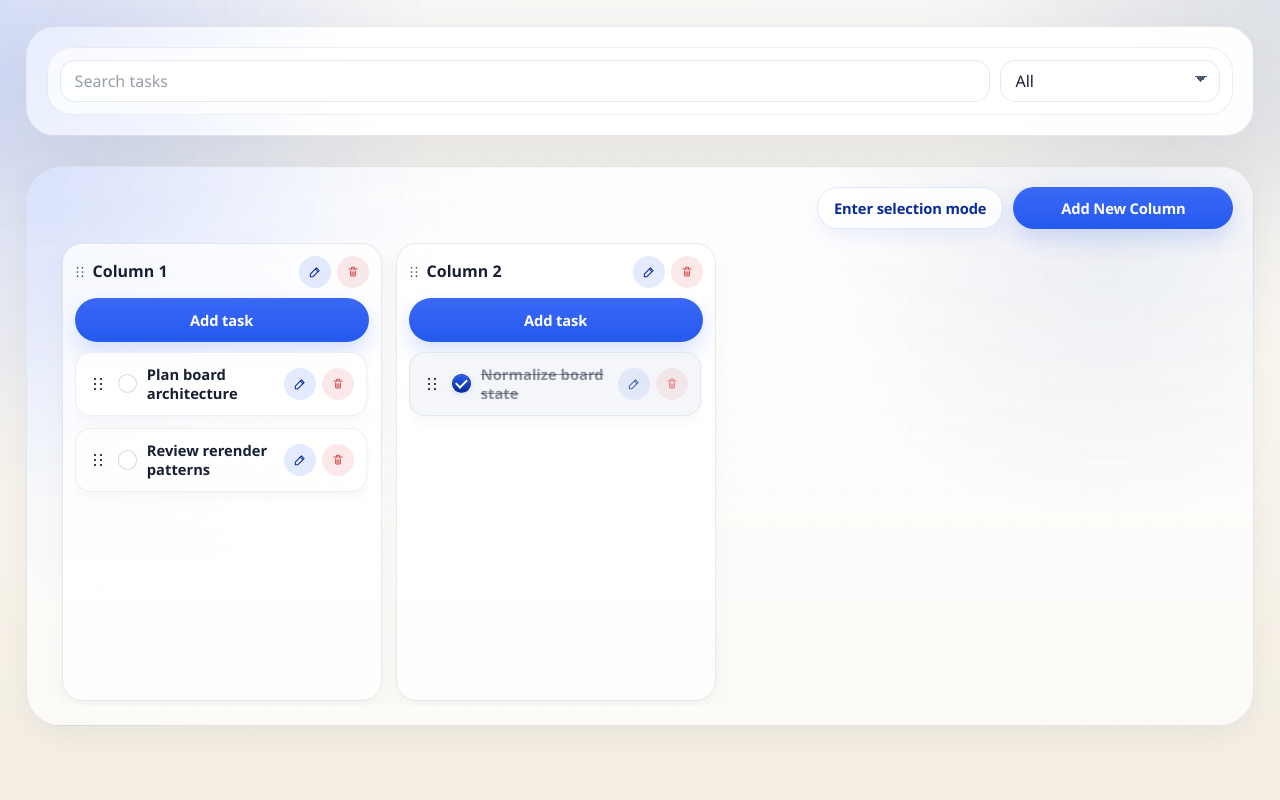
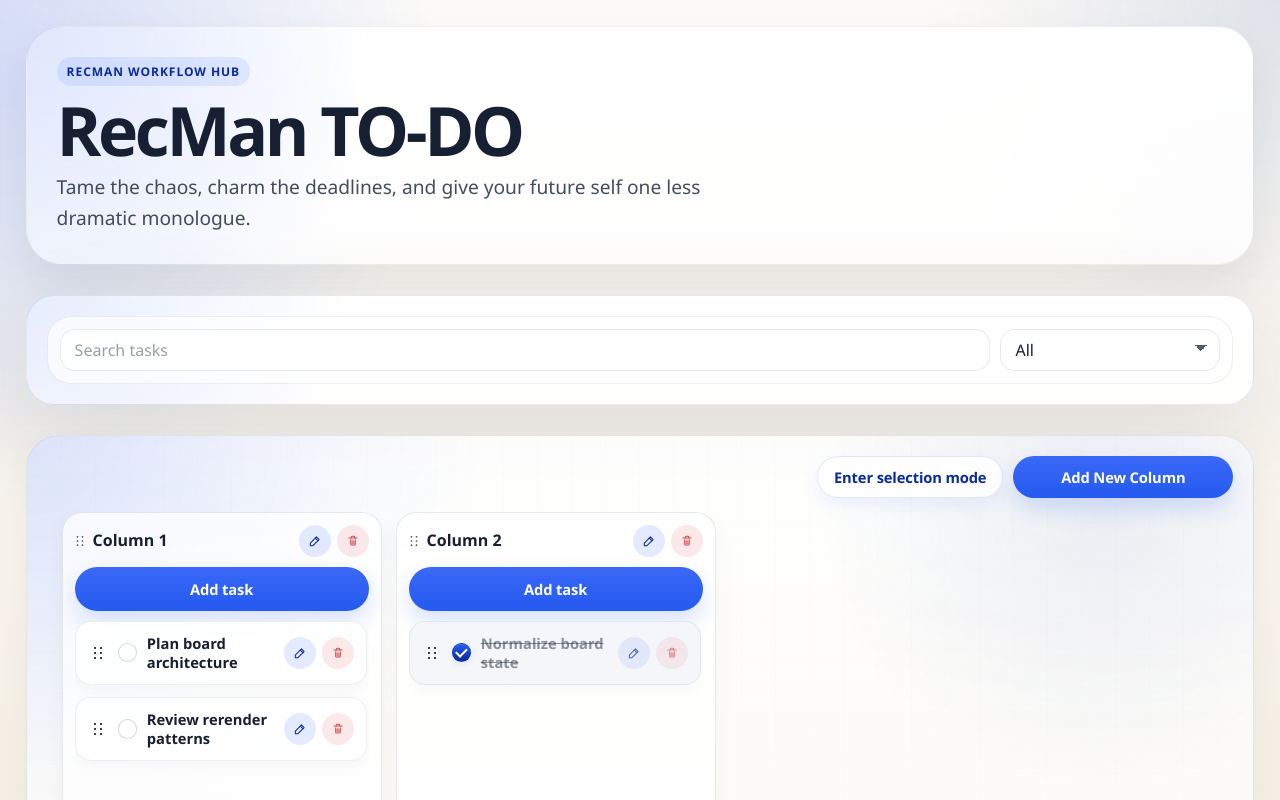
Before and after one commit to RubenTerzian/RecMan-TO-DO-app, a React (Vite) app: page / in a window 1280 px wide. Shown: the top 800 px of the page. Built offline with nearby package versions, Linux system fonts and the light colour scheme.

Commit message:
Added confirmation modal using createPortal for column delete Added title and description for the page

```diff
--- a/index.html
+++ b/index.html
@@ -32,6 +32,7 @@
   </head>
   <body>
     <div id="root"></div>
+    <div id="modal-root"></div>
     <script type="module" src="/src/main.tsx"></script>
   </body>
 </html>
--- a/src/app/App.tsx
+++ b/src/app/App.tsx
@@ -6,6 +6,16 @@ export default function App() {
   return (
     <div className={styles.appShell} data-testid="app-shell">
       <div className={styles.appFrame}>
+        <header className={styles.hero} aria-label="RecMan board introduction">
+          <span className={styles.eyebrow}>RecMan workflow hub</span>
+          <div className={styles.heroCopy}>
+            <h1 className={styles.heroTitle}>RecMan TO-DO</h1>
+            <p className={styles.heroSubtitle}>
+              Tame the chaos, charm the deadlines, and give your future self one
+              less dramatic monologue.
+            </p>
+          </div>
+        </header>
         <TopBar />
         <ColumnsGrid />
       </div>
--- a/src/app/AppShell.module.css
+++ b/src/app/AppShell.module.css
@@ -46,6 +46,83 @@
   gap: clamp(18px, 2.4vw, 30px);
 }
 
+.hero {
+  display: grid;
+  gap: 12px;
+  padding: clamp(18px, 3.5vw, 30px);
+  border: 1px solid rgba(32, 50, 79, 0.08);
+  border-radius: calc(var(--radius-xl) + 8px);
+  background:
+    radial-gradient(
+      circle at top left,
+      rgba(36, 90, 240, 0.14),
+      transparent 28%
+    ),
+    linear-gradient(
+      180deg,
+      rgba(255, 255, 255, 0.96),
+      rgba(255, 255, 255, 0.84)
+    );
+  box-shadow: 0 20px 40px rgba(24, 34, 53, 0.08);
+}
+
+.eyebrow {
+  display: inline-flex;
+  align-items: center;
+  width: fit-content;
+  min-width: 0;
+  padding: 6px 10px;
+  border-radius: 999px;
+  background: rgba(36, 90, 240, 0.1);
+  color: var(--color-accent-strong);
+  font-size: 0.75rem;
+  font-weight: 800;
+  letter-spacing: 0.08em;
+  text-transform: uppercase;
+}
+
+.heroCopy {
+  display: grid;
+  gap: 10px;
+  max-width: 56rem;
+}
+
+.heroTitle {
+  margin: 0;
+  font-size: clamp(2rem, 8vw, 4.25rem);
+  line-height: 0.95;
+  letter-spacing: -0.05em;
+  color: #172033;
+}
+
+.heroSubtitle {
+  margin: 0;
+  max-width: 44rem;
+  color: rgba(23, 32, 51, 0.8);
+  font-size: clamp(0.98rem, 3.4vw, 1.2rem);
+  line-height: 1.6;
+}
+
+@media (max-width: 479px) {
+  .appShell {
+    padding: 12px;
+  }
+
+  .hero {
+    gap: 10px;
+    padding: 16px;
+  }
+
+  .eyebrow {
+    font-size: 0.68rem;
+    letter-spacing: 0.06em;
+  }
+
+  .heroTitle {
+    font-size: clamp(1.85rem, 10vw, 2.4rem);
+  }
+}
+
 @media (min-width: 1680px) {
   .appShell {
     padding-inline: clamp(24px, 3vw, 48px);
--- /dev/null
+++ b/src/components/shared/ConfirmationModal/ConfirmationModal.module.css
@@ -0,0 +1,77 @@
+.overlay {
+  position: fixed;
+  inset: 0;
+  z-index: 1000;
+  display: flex;
+  align-items: center;
+  justify-content: center;
+  padding: 24px;
+  background: rgba(18, 24, 38, 0.44);
+  backdrop-filter: blur(8px);
+}
+
+.modal {
+  width: min(100%, 460px);
+  border: 1px solid var(--color-border);
+  border-radius: var(--radius-xl);
+  padding: 24px;
+  background: var(--color-surface-strong);
+  box-shadow: var(--shadow-lg);
+}
+
+.content {
+  display: grid;
+  gap: 12px;
+}
+
+.title {
+  margin: 0;
+  color: var(--color-text);
+  font-size: 1.25rem;
+  font-weight: 800;
+  letter-spacing: -0.02em;
+}
+
+.description {
+  margin: 0;
+  color: var(--color-text-muted);
+  font-size: 0.95rem;
+  line-height: 1.5;
+}
+
+.actions {
+  margin-top: 24px;
+  display: flex;
+  justify-content: flex-end;
+  gap: 12px;
+}
+
+.secondaryButton {
+  background: var(--color-surface-muted);
+  color: var(--color-text);
+  box-shadow: none;
+}
+
+.secondaryButton:hover {
+  background: #ebe3d6;
+  box-shadow: none;
+}
+
+.secondaryButton:disabled,
+.secondaryButton:disabled:hover {
+  background: var(--color-surface-muted);
+  color: var(--color-text-muted);
+}
+
+.confirmButton {
+  box-shadow: none;
+}
+
+.dangerButton {
+  background: linear-gradient(180deg, #e86868, #d84c4c);
+}
+
+.dangerButton:hover {
+  background: linear-gradient(180deg, #ec7676, #dd5757);
+  box-shadow: none;
+}
--- /dev/null
+++ b/src/components/shared/ConfirmationModal/ConfirmationModal.tsx
@@ -0,0 +1,76 @@
+import { createPortal } from "react-dom";
+import { Button } from "@/components/atoms/Button/Button";
+import { clsx } from "@/utils/clsx";
+import styles from "./ConfirmationModal.module.css";
+
+type ConfirmationModalProps = {
+  isOpen: boolean;
+  title: string;
+  description: string;
+  confirmLabel?: string;
+  cancelLabel?: string;
+  onConfirm(): void;
+  onCancel(): void;
+};
+
+export function ConfirmationModal({
+  isOpen,
+  title,
+  description,
+  confirmLabel = "Confirm",
+  cancelLabel = "Cancel",
+  onConfirm,
+  onCancel,
+}: ConfirmationModalProps) {
+  const modalRoot = document.getElementById("modal-root");
+
+  if (!isOpen || !modalRoot) {
+    return null;
+  }
+
+  return createPortal(
+    <div className={styles.overlay} onClick={onCancel} role="presentation">
+      <div
+        aria-describedby="confirmation-modal-description"
+        aria-labelledby="confirmation-modal-title"
+        aria-modal="true"
+        className={styles.modal}
+        onKeyDown={(event) => {
+          if (event.key === "Escape") {
+            onCancel();
+          }
+        }}
+        onClick={(event) => {
+          event.stopPropagation();
+        }}
+        role="alertdialog"
+      >
+        <div className={styles.content}>
+          <h2 className={styles.title} id="confirmation-modal-title">
+            {title}
+          </h2>
+          <p className={styles.description} id="confirmation-modal-description">
+            {description}
+          </p>
+        </div>
+
+        <div className={styles.actions}>
+          <Button
+            autoFocus
+            className={styles.secondaryButton}
+            onClick={onCancel}
+          >
+            {cancelLabel}
+          </Button>
+          <Button
+            className={clsx(styles.confirmButton, styles.dangerButton)}
+            onClick={onConfirm}
+          >
+            {confirmLabel}
+          </Button>
+        </div>
+      </div>
+    </div>,
+    modalRoot,
+  );
+}
--- a/src/features/ColumnsGrid/Column/Column.tsx
+++ b/src/features/ColumnsGrid/Column/Column.tsx
@@ -1,6 +1,7 @@
 import type { Ref } from "react";
-import { memo } from "react";
+import { memo, useCallback, useMemo, useState } from "react";
 import { Button } from "@/components/atoms/Button/Button";
+import { ConfirmationModal } from "@/components/shared/ConfirmationModal/ConfirmationModal";
 import styles from "./Column.module.css";
 import { clsx } from "@/utils/clsx";
 import { ColumnEditor } from "@/features/ColumnsGrid/Column/components/ColumnEditor/ColumnEditor";
@@ -35,11 +36,15 @@ function ColumnComponent({
   const {
     emptyState,
     visibleTaskIds,
+    totalTaskCount,
     allTasksSelected,
     hasTaskContent,
     showSelectionToggle,
     handleToggleAllTasksSelection,
   } = useColumnTasks({ columnId });
+
+  const [isDeleteConfirmationOpen, setIsDeleteConfirmationOpen] =
+    useState(false);
 
   const {
     draftTitle,
@@ -68,6 +73,30 @@ function ColumnComponent({
   const dropIndicatorEdge = useColumnDropIndicatorEdge(columnId);
   const isDragging = useIsColumnDragging(columnId);
   const hasVisibleTaskCards = visibleTaskIds.length > 0;
+
+  const handleCancelDeleteConfirmation = useCallback(() => {
+    setIsDeleteConfirmationOpen(false);
+  }, []);
+
+  const handleConfirmDeleteColumn = useCallback(() => {
+    handleDeleteColumn();
+    setIsDeleteConfirmationOpen(false);
+  }, [handleDeleteColumn]);
+
+  const handleRequestDeleteColumn = useCallback(() => {
+    if (totalTaskCount === 0) {
+      handleDeleteColumn();
+      return;
+    }
+
+    setIsDeleteConfirmationOpen(true);
+  }, [handleDeleteColumn, totalTaskCount]);
+
+  const deleteConfirmationDescription = useMemo(() => {
+    const taskLabel = totalTaskCount === 1 ? "task" : "tasks";
+
+    return `This column contains ${totalTaskCount} ${taskLabel}. Deleting it will also permanently remove all ${taskLabel}, including any currently hidden by search or filters.`;
+  }, [totalTaskCount]);
 
   return (
     <section
@@ -102,7 +131,7 @@ function ColumnComponent({
           allSelected={allTasksSelected}
           dragHandleRef={dragHandleRef}
           showSelectionToggle={showSelectionToggle}
-          onDelete={handleDeleteColumn}
+          onDelete={handleRequestDeleteColumn}
           onEdit={handleStartEditing}
           onToggleAllSelection={handleToggleAllTasksSelection}
           title={title}
@@ -158,6 +187,16 @@ function ColumnComponent({
           />
         ) : null}
       </div>
+
+      <ConfirmationModal
+        cancelLabel="Keep column"
+        confirmLabel="Delete column"
+        description={deleteConfirmationDescription}
+        isOpen={isDeleteConfirmationOpen}
+        onCancel={handleCancelDeleteConfirmation}
+        onConfirm={handleConfirmDeleteColumn}
+        title="Delete this column?"
+      />
     </section>
   );
 }
--- a/src/features/ColumnsGrid/Column/hooks/useColumnTasks.ts
+++ b/src/features/ColumnsGrid/Column/hooks/useColumnTasks.ts
@@ -115,6 +115,7 @@ export function useColumnTasks({ columnId }: UseColumnTasksOptions) {
   return {
     emptyState,
     visibleTaskIds,
+    totalTaskCount: tasks.length,
     allTasksSelected,
     hasTaskContent: visibleTasks.length > 0,
     showSelectionToggle: visibleTasks.length > 0,
```
